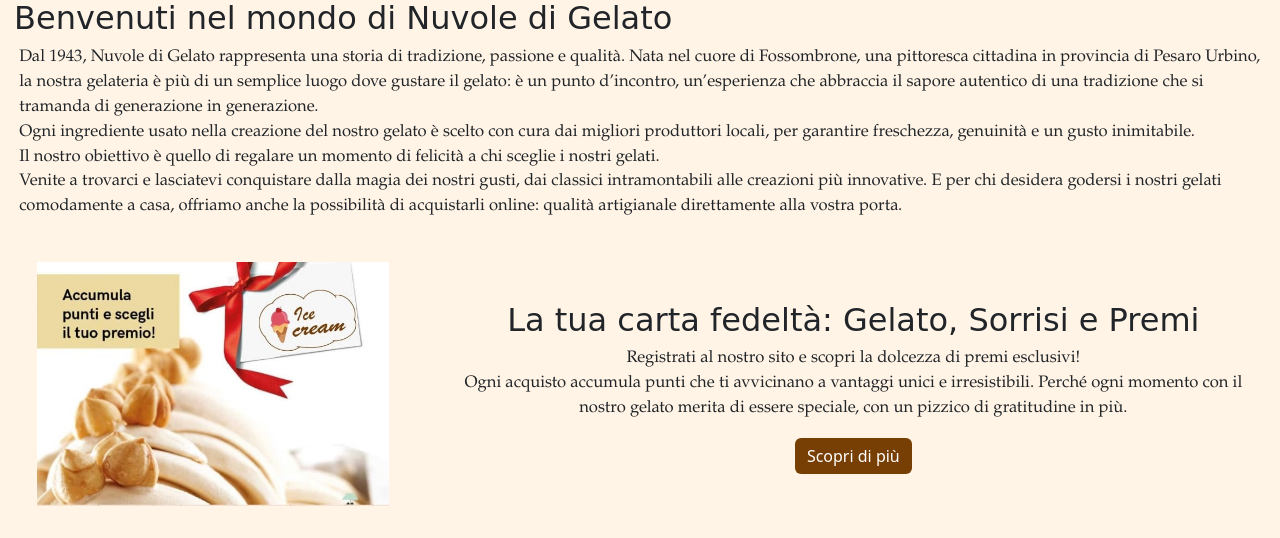
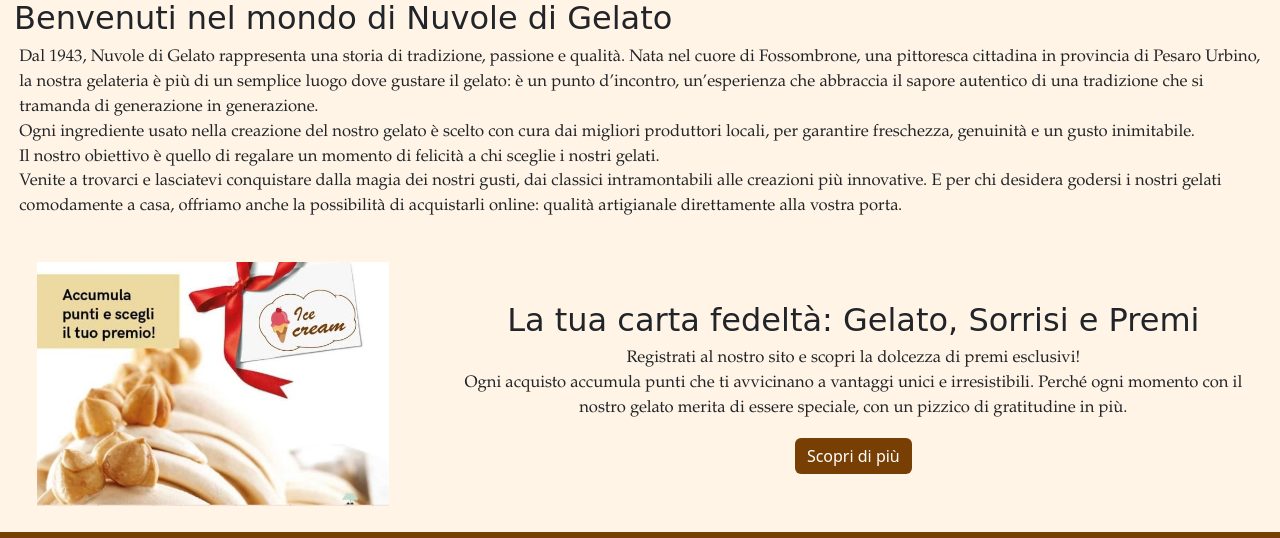
Before and after one commit to BennyBarone/WebProgetto, a PHP site: page / in a window 1280 px wide. Shown: the part 472-1010 px from the top of the page. Before the commit the page ends 978 px from the top, so only its background shows below. Run offline with PHP 8.4, Linux system fonts and the light colour scheme.

Commit message:
ho modificato

```diff
--- a/progetto/css/style.css
+++ b/progetto/css/style.css
@@ -152,6 +152,10 @@ section div img {
     color: darkbrown;
 }
 
+.grid-layout{
+    border-bottom: 0.5vw solid #783f04;
+}
+
 /* Media query per schermi più piccoli */
 @media (max-width: 768px) {
     header img {
--- a/progetto/template/base.php
+++ b/progetto/template/base.php
@@ -58,7 +58,7 @@
                     offriamo anche la possibilità di acquistarli online: qualità artigianale direttamente alla vostra porta.</span>
                 </p>
 
-                <div class="container-fluid">
+        <div class=" grid-layout container-fluid">
             <section>
             <div class="row align-items-center">
                 <!-- Colonna Immagine -->
@@ -74,9 +74,10 @@
                 </p>
                 <button id="scopriTessera" type="button" class="btn btn-primary">Scopri di più</button>
                 </div>
+
             </div>
             </section>
-</div>
+        </div>
         </section>
     </main>
 
```
